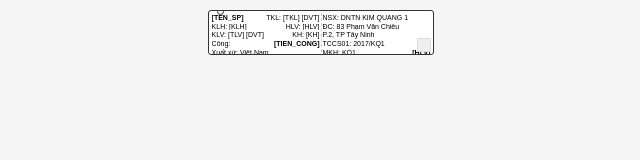
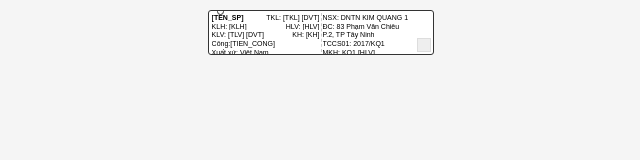
Before and after one commit to leetran2/KQ, a plain HTML site: page index.html in a window 1280 px wide. Shown: the full height of the page, 319-959 px from the left. Drawn offline with Linux system fonts and the light colour scheme.

Commit message:
Update index.html

```diff
--- a/index.html
+++ b/index.html
@@ -99,7 +99,7 @@
                 <span class="left-item">KLV: <span id="tlv">[TLV]</span> <span id="[DVT]">[DVT]</span></span>
                 <span class="center-item">KH: <span id="kh">[KH]</span></span>
             </div>
-            <div class="row">Công:<strong id="TIEN_CONG">[TIEN_CONG]</strong></div>
+            <div class="row">Công:[TIEN_CONG]</div>
             <div class="row">Xuất xứ: Việt Nam</div>
         </div>
         <div class="column right-column">
@@ -107,7 +107,7 @@
             <div class="row">ĐC: 83 Phạm Văn Chiêu</div>
             <div class="row">P.2, TP Tây Ninh</div>
             <div class="row">TCCS01: 2017/KQ1</div>
-            <div class="row">MKH: KQ1 <strong id="HLV">[HLV]</strong></div>
+            <div class="row"><span class="left-item">MKH: KQ1 [HLV]</span></div>
         </div>
         <div class="qr-code" id="qr-code"></div>
     </div>
```
